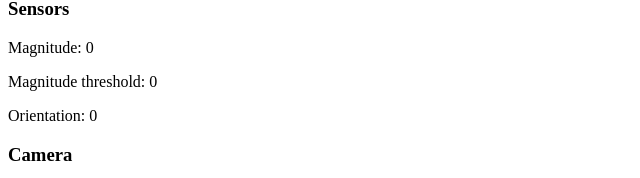
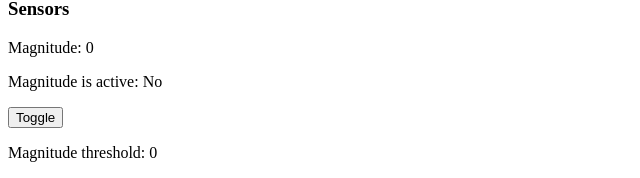
Before and after one commit to sleepyleewhy/walk-help, a React (Vite) app in the folder frontend/: page /pedestrian in a window 1280 px wide. Shown: the part 274-452 px from the top of the page, without its empty margins (0-640 px from the left). Built offline with nearby package versions, Linux system fonts and the light colour scheme.

Commit message:
added toggle to metrics

```diff
--- a/frontend/src/components/PedestrianMetrics.tsx
+++ b/frontend/src/components/PedestrianMetrics.tsx
@@ -22,6 +22,8 @@ const PedestrianMetrics: React.FC = () => {
                 <p>Accuracy: {context.location.accuracy}</p>
                 <h3>Sensors</h3>
                 <p>Magnitude: {context.magnitude}</p>
+                <p>Magnitude is active: {context.isMagnitudeActive ? 'Yes' : 'No'}</p>
+                <button onClick={() => context.setIsMagnitudeActive(!context.isMagnitudeActive)}>Toggle</button>
                 <p>Magnitude threshold: {context.magnitudeThreshold}</p>
                 <p>Orientation: {context.orientation}</p>
                 <h3>Camera</h3>
```
